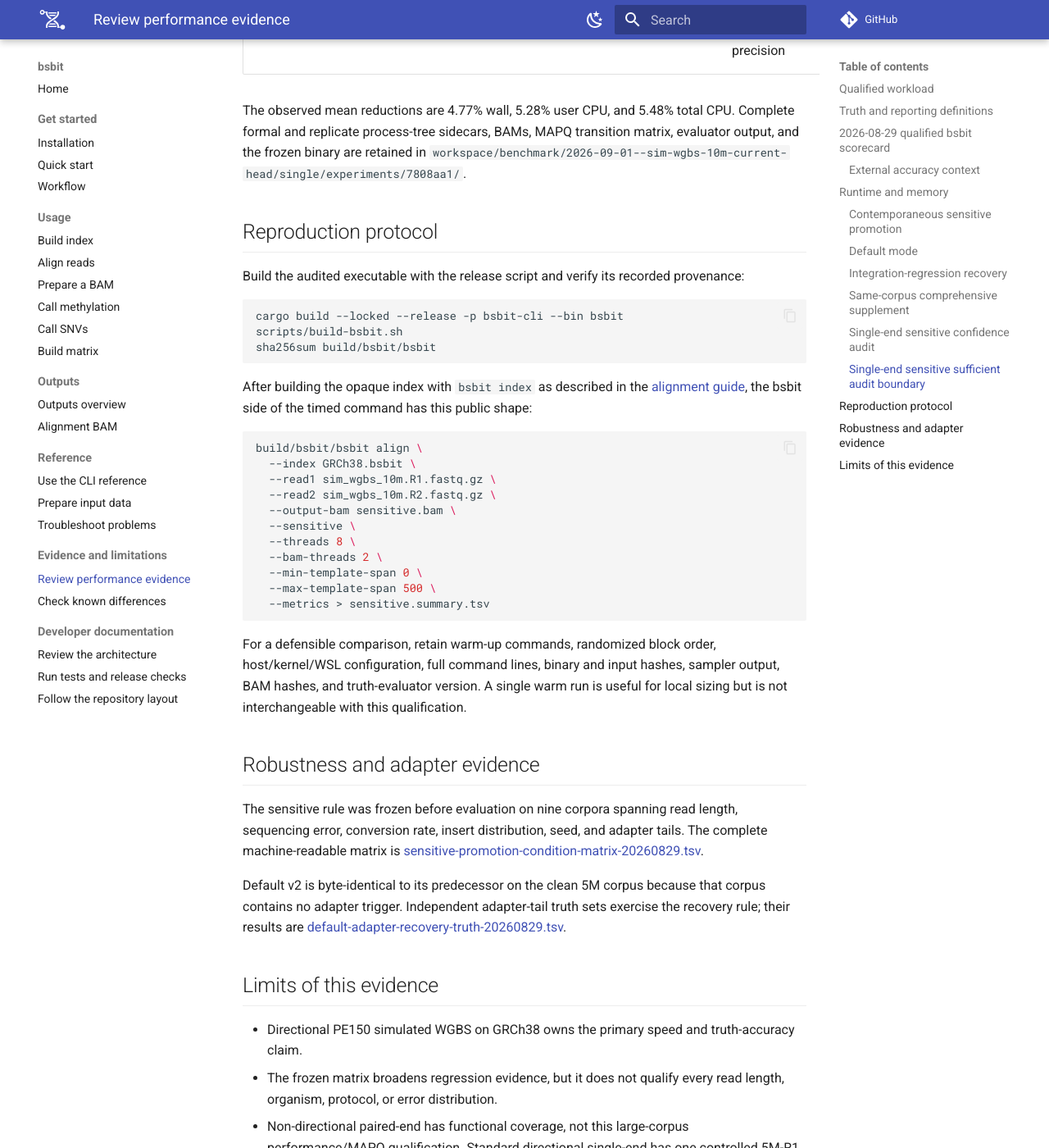
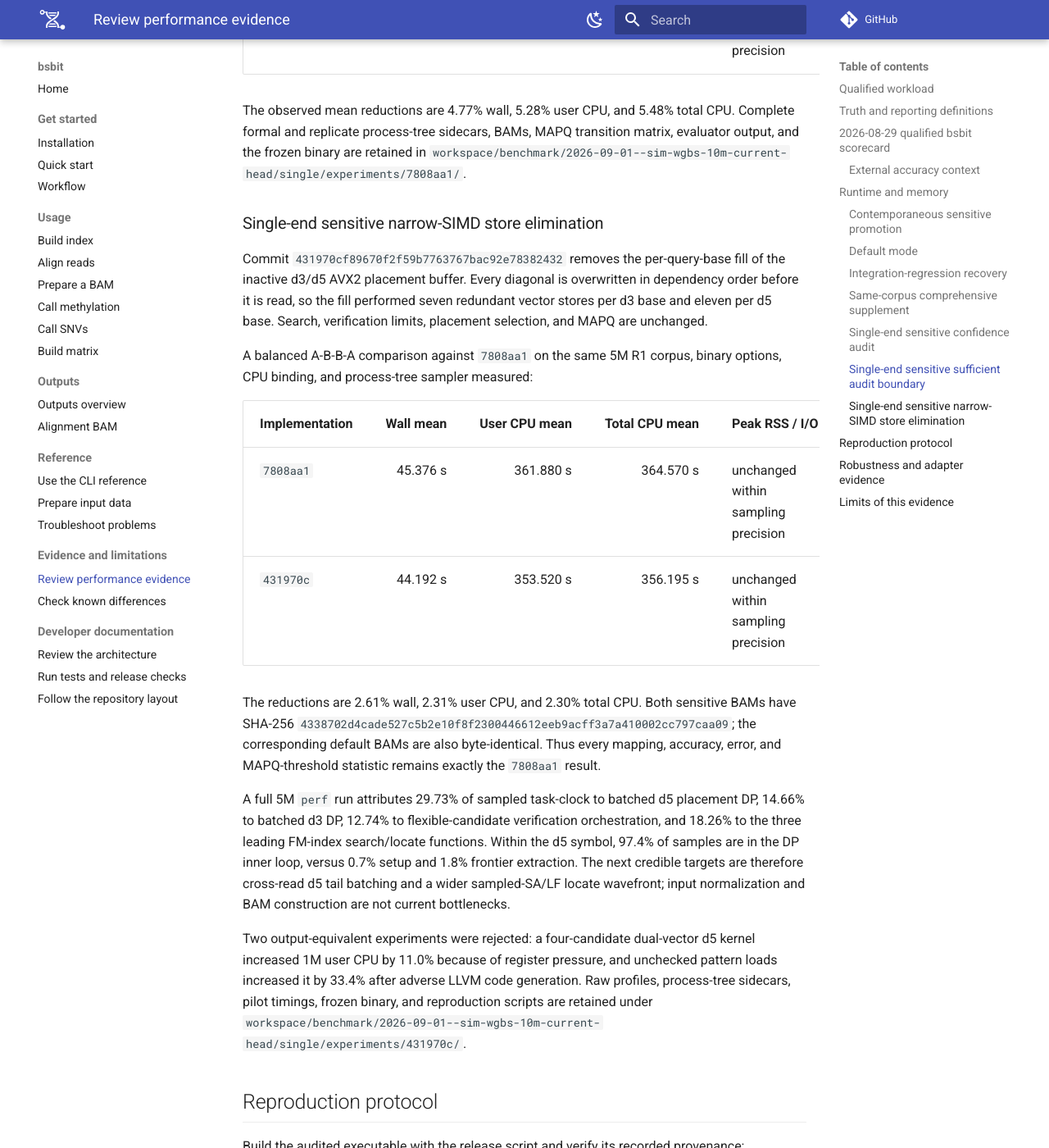
Before and after one commit to wbvguo/bsbit, an MkDocs documentation site: the page built from docs/performance-evidence.md, in a window 1280 px wide and 1400 px high, scrolled down 9035 px. Shown: the whole window at 82% size. Built offline with MkDocs 1.6.1 and Material for MkDocs 9.7.7, drawn with Linux system fonts in a browser that asks for light colours; comment, search, counter and statistics services are not loaded.

Commit message:
docs: record narrow SIMD profile follow-up

```diff
--- a/docs/performance-evidence.md
+++ b/docs/performance-evidence.md
@@ -295,6 +295,45 @@ CPU. Complete formal and replicate process-tree sidecars, BAMs, MAPQ transition
 matrix, evaluator output, and the frozen binary are retained in
 `workspace/benchmark/2026-09-01--sim-wgbs-10m-current-head/single/experiments/7808aa1/`.
 
+### Single-end sensitive narrow-SIMD store elimination
+
+Commit `431970cf89670f2f59b7763767bac92e78382432` removes the per-query-base
+fill of the inactive d3/d5 AVX2 placement buffer. Every diagonal is overwritten
+in dependency order before it is read, so the fill performed seven redundant
+vector stores per d3 base and eleven per d5 base. Search, verification limits,
+placement selection, and MAPQ are unchanged.
+
+A balanced A-B-B-A comparison against `7808aa1` on the same 5M R1 corpus,
+binary options, CPU binding, and process-tree sampler measured:
+
+| Implementation | Wall mean | User CPU mean | Total CPU mean | Peak RSS / I/O |
+|---|---:|---:|---:|---|
+| `7808aa1` | 45.376 s | 361.880 s | 364.570 s | unchanged within sampling precision |
+| `431970c` | 44.192 s | 353.520 s | 356.195 s | unchanged within sampling precision |
+
+The reductions are 2.61% wall, 2.31% user CPU, and 2.30% total CPU. Both
+sensitive BAMs have SHA-256
+`4338702d4cade527c5b2e10f8f2300446612eeb9acff3a7a410002cc797caa09`;
+the corresponding default BAMs are also byte-identical. Thus every mapping,
+accuracy, error, and MAPQ-threshold statistic remains exactly the `7808aa1`
+result.
+
+A full 5M `perf` run attributes 29.73% of sampled task-clock to batched d5
+placement DP, 14.66% to batched d3 DP, 12.74% to flexible-candidate
+verification orchestration, and 18.26% to the three leading FM-index
+search/locate functions. Within the d5 symbol, 97.4% of samples are in the DP
+inner loop, versus 0.7% setup and 1.8% frontier extraction. The next credible
+targets are therefore cross-read d5 tail batching and a wider sampled-SA/LF
+locate wavefront; input normalization and BAM construction are not current
+bottlenecks.
+
+Two output-equivalent experiments were rejected: a four-candidate dual-vector
+d5 kernel increased 1M user CPU by 11.0% because of register pressure, and
+unchecked pattern loads increased it by 33.4% after adverse LLVM code
+generation. Raw profiles, process-tree sidecars, pilot timings, frozen binary,
+and reproduction scripts are retained under
+`workspace/benchmark/2026-09-01--sim-wgbs-10m-current-head/single/experiments/431970c/`.
+
 ## Reproduction protocol
 
 Build the audited executable with the release script and verify its recorded
```
